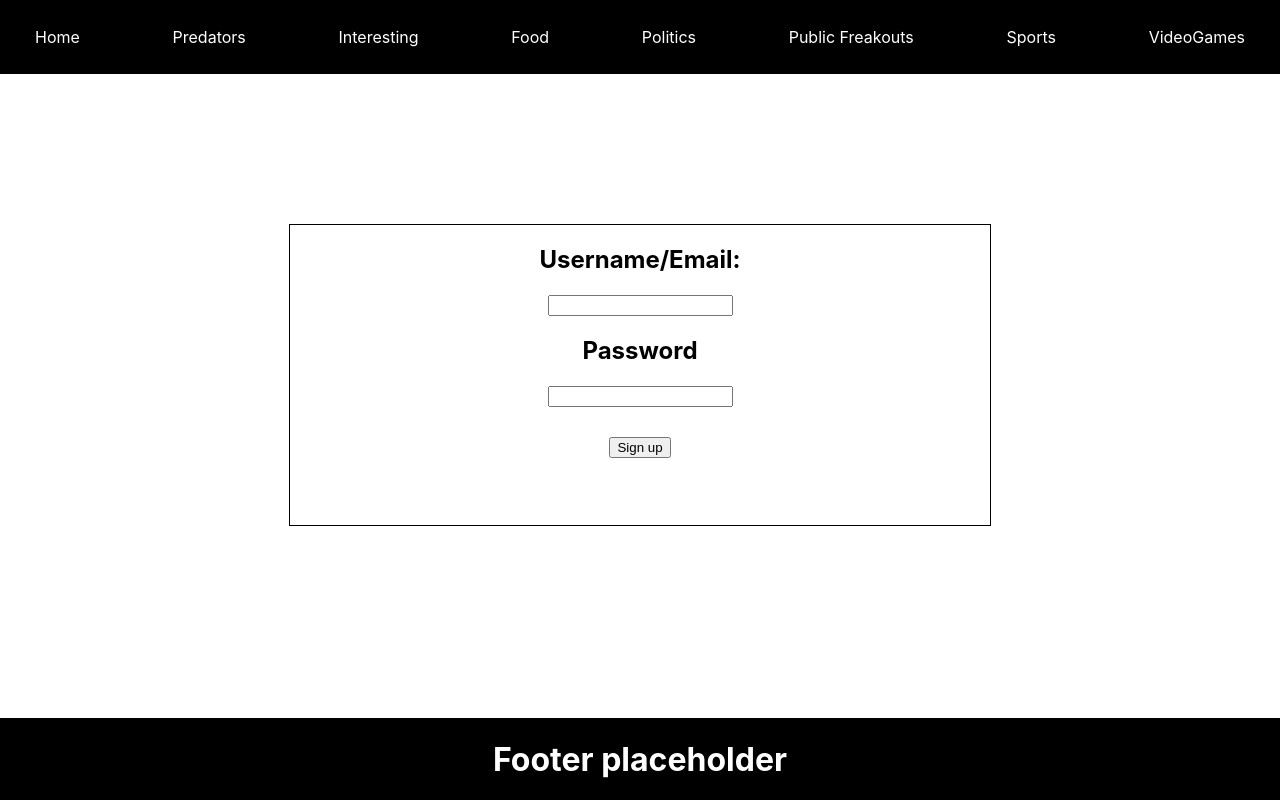
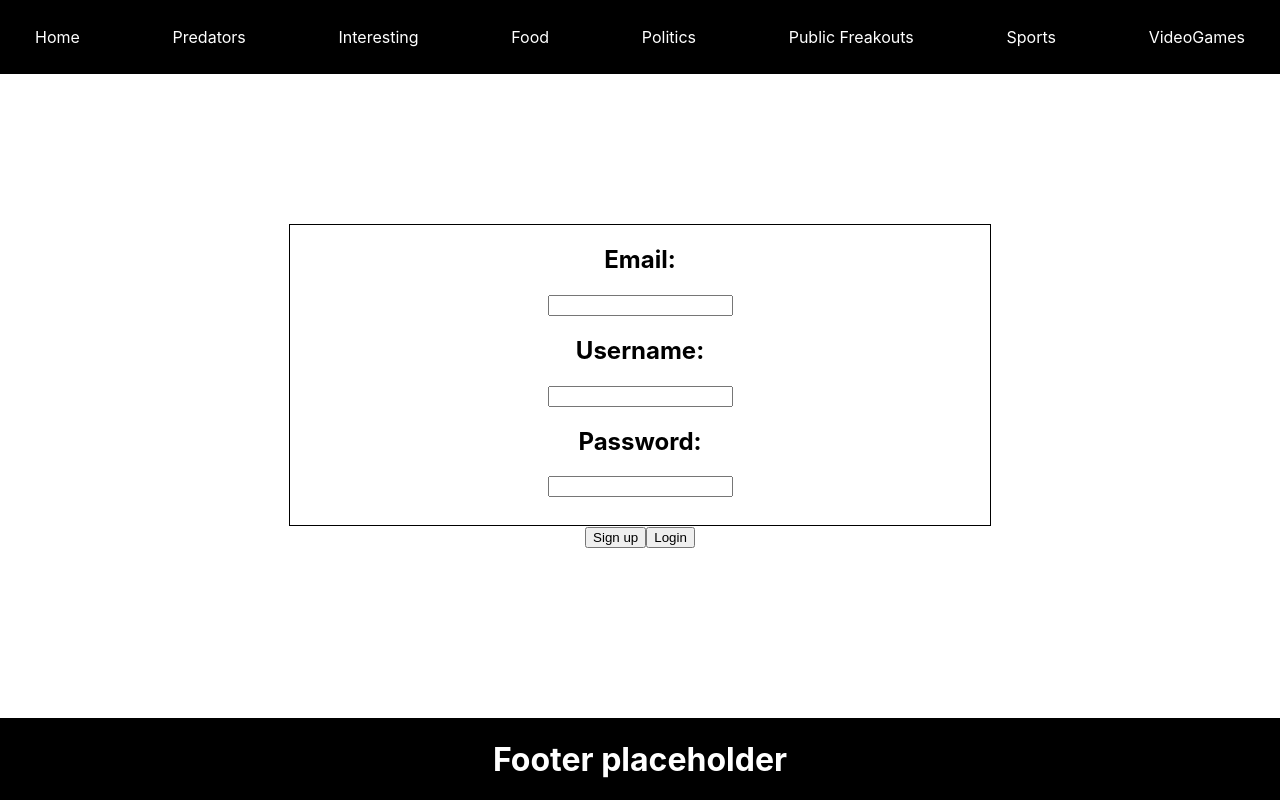
Before and after one commit to mleblanc94/mikesworld, a React (Create React App) app in the folder client/: page /signup in a window 1280 px wide. Built offline with nearby package versions, Linux system fonts and the light colour scheme.

Commit message:
added backend files and fixed so login is default page

```diff
--- a/client/src/index.js
+++ b/client/src/index.js
@@ -24,7 +24,7 @@ const router = createBrowserRouter([
     children: [
       {
       index: true,
-      element: <Home />
+      element: <Login />
       },
       {
         path: '/predators',
@@ -55,8 +55,8 @@ const router = createBrowserRouter([
         element: <Food />
       },
       {
-        path: '/login',
-        element: <Login />
+        path: '/home',
+        element: <Home />
       },
       {
         path: '/signup',
--- a/client/src/pages/Login.jsx
+++ b/client/src/pages/Login.jsx
@@ -68,7 +68,7 @@ const Login = () => {
             <h2>Password</h2>
             <input className='login-input' type="text" name="password" id='password' value={formState.password} onChange={handleChange} placeholder='*******' required/>
             <div className='buttons-div'>
-                <button>Login</button>
+                <button type="submit">Login</button>
             </div>
             <h5>Forget Password? Click <a>here</a></h5>
             </div>
--- a/client/src/pages/Signup.jsx
+++ b/client/src/pages/Signup.jsx
@@ -1,17 +1,38 @@
 import React from 'react';
+import { useState } from 'react';
+import { Link, useNavigate } from 'react-router-dom';
 
 const Signup = () => {
+
+    const navigate = useNavigate();
+    const [formState, setFormState] = useState({ username: '', email: '', password: '' });
+
+
+    const handleChange = (e) => {
+        const {name, value} = e.target;
+        setFormState((prev) => ({...prev, [name]: value}))
+    }
+
+    const handleSubmit = async (e) => {
+
+    }
+
     return(
         <div className='login-page'>
+            <form onClick={handleSubmit}>
             <div className="signup-container">
-                <h2>Username/Email:</h2>
-            <input type="text" name='email-input'/>
-            <h2>Password</h2>
-            <input type="text" name="password-input" />
+                <h2>Email:</h2>
+            <input type="text" name='email' id='email' onChange={handleChange} value={formState.email}/>
+            <h2>Username:</h2>
+            <input type="text" name='username' id='username' onChange={handleChange} value={formState.username}/>
+            <h2>Password:</h2>
+            <input type="text" name="password" id="password" onChange={handleChange}  value={formState.password} required/>
             <div className='buttons-div'>
                 <button>Sign up</button>
+                <button>Login</button>
             </div>
             </div>
+            </form>
         </div>
     )
 }
```
Also changed, not shown: package.json (added, +27 -0 lines), 2 other files (tests, documents, lock files or other folders).
